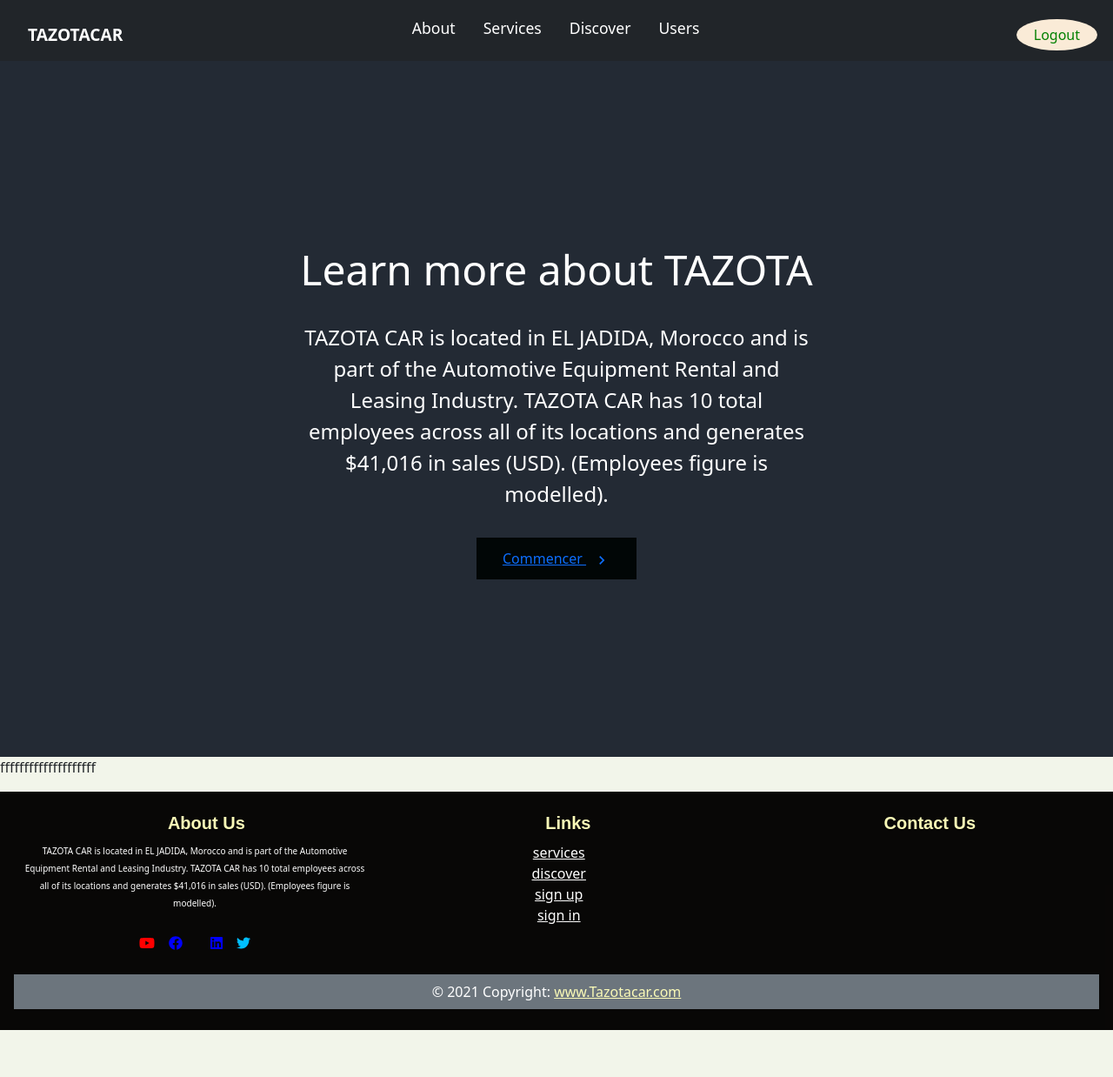
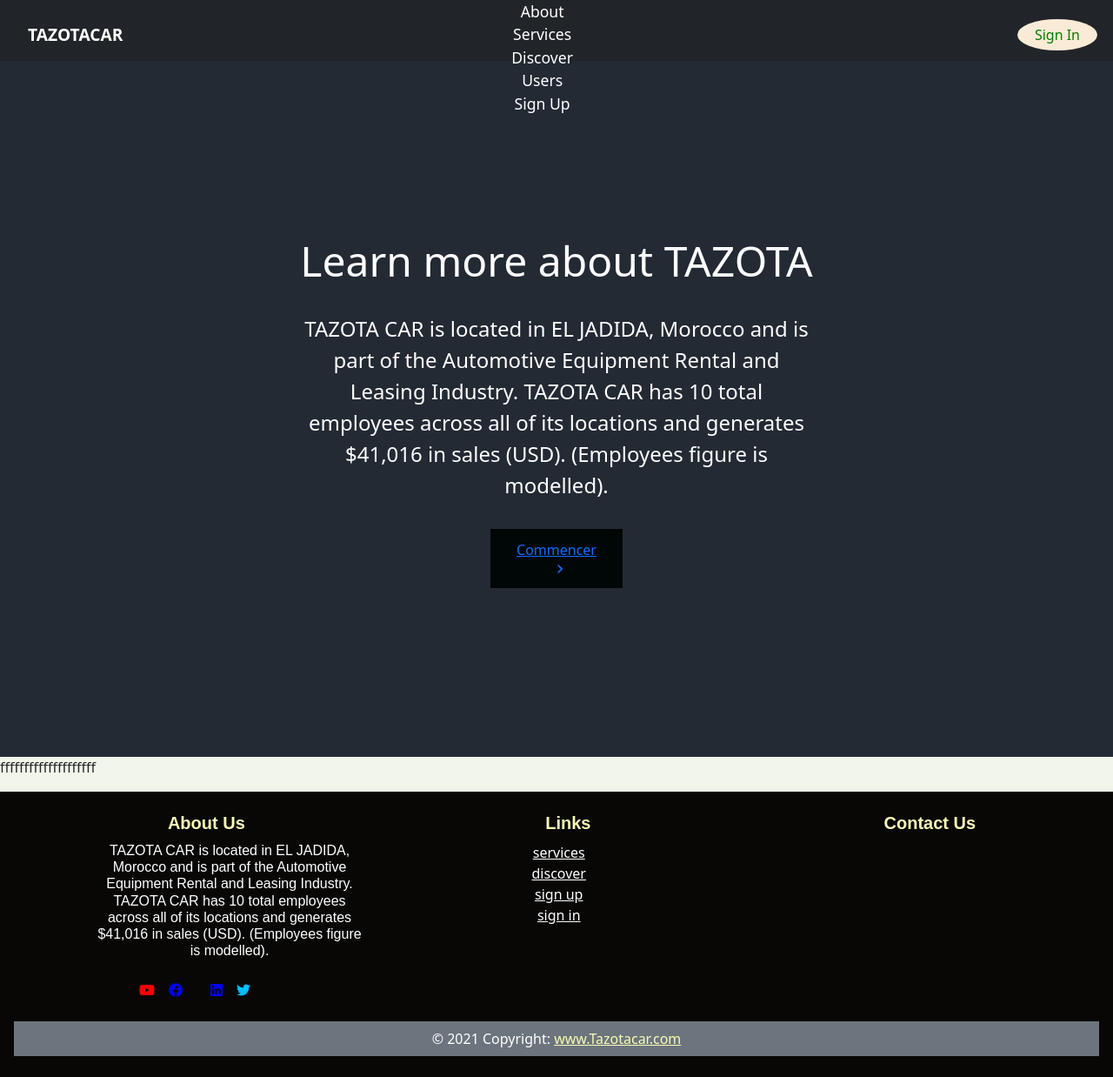
Before and after one commit to ibkhalili/RentalCar, a React (Create React App) app: page / in a window 1280 px wide. Shown: the whole page at 87% size. Before the commit the page ends 1184 px from the top, so only its background shows below. Built offline with nearby package versions, Linux system fonts and the light colour scheme.

Commit message:
:hammer: remove errors

```diff
--- a/src/components/Footer/Footer.js
+++ b/src/components/Footer/Footer.js
@@ -20,12 +20,12 @@ function Footer() {
         <MDBRow>
           <MDBCol>
             <h5 className="title">About Us</h5>
-            <h9>
+            <h6>
               TAZOTA CAR is located in EL JADIDA, Morocco and is part of the
               Automotive Equipment Rental and Leasing Industry. TAZOTA CAR has
               10 total employees across all of its locations and generates
               $41,016 in sales (USD). (Employees figure is modelled).
-            </h9>
+            </h6>
             <div className="social-container my-4 w-3">
               <a
                 href="https://www.youtube.com"
--- a/src/components/Navbar/index.js
+++ b/src/components/Navbar/index.js
@@ -29,7 +29,7 @@ const Navbar = ({ toggle }) => {
           <MobileIcon onClick={toggle}>
             <FaBars />
           </MobileIcon>
-          <NavMenu classeName="navbar-nav mr-auto">
+          <NavMenu className="navbar-nav mr-auto">
             <NavItems>
               <NavLinks to="about">About</NavLinks>
             </NavItems>
--- a/src/components/Sections/SectionElements.js
+++ b/src/components/Sections/SectionElements.js
@@ -1,6 +1,6 @@
-import styled from "styled-components";
-import { MdKeyboardArrowRight, MdArrowForward } from 'react-icons/md';
-import { Link as LinkRouter } from "react-router-dom";
+import styled from 'styled-components';
+import { MdArrowForward, MdKeyboardArrowRight } from 'react-icons/md';
+import { Link } from 'react-router-dom';
 
 export const SectionsContainer = styled.div`
   background: #0c0c0c;
@@ -66,7 +66,7 @@ export const Prg1 = styled.div`
     font-size: 18px;
   }
 `;
-export const PrgBtnWrapper = styled(LinkRouter)`
+export const PrgBtnWrapper = styled(Link)`
   display: flex;
   margin-top: 32px;
   flex-direction: column;
--- a/src/components/Sections/index.js
+++ b/src/components/Sections/index.js
@@ -15,7 +15,7 @@ import Video from 'video.mp4';
 
 function Sections() {
   const [hover, setHover] = useState(false);
-  const Onhover = () => {
+  const onHover = () => {
     setHover(!hover);
   };
 
@@ -32,10 +32,13 @@ function Sections() {
           total employees across all of its locations and generates $41,016 in
           sales (USD). (Employees figure is modelled).
         </Prg1>
-        <PrgBtnWrapper>
-          <Button to="signup" onMouseEnter={Onhover} onMouseleave={Onhover}>
-            Commencer {hover ? <ArrowForward /> : <ArrowRight />}
-          </Button>
+        <PrgBtnWrapper
+          to="/signup"
+          as={Button}
+          onMouseEnter={onHover}
+          onMouseLeave={onHover}
+        >
+          Commencer {hover ? <ArrowForward /> : <ArrowRight />}
         </PrgBtnWrapper>
       </SectionContent>
     </SectionsContainer>
--- a/src/pages/Logout.js
+++ b/src/pages/Logout.js
@@ -3,13 +3,16 @@ import { Redirect } from 'react-router-dom';
 import { useDispatch } from 'react-redux';
 import { userLogoutRequest } from 'redux/User/userAction';
 import { APP_LOGIN_TOKEN, APP_LOGIN_USER } from 'common/utils/constants';
+import { useEffect } from 'react';
 
 export const Logout = () => {
   const dispatch = useDispatch();
 
-  localStorage.removeItem(APP_LOGIN_TOKEN);
-  localStorage.removeItem(APP_LOGIN_USER);
-  dispatch(userLogoutRequest());
+  useEffect(() => {
+    localStorage.removeItem(APP_LOGIN_TOKEN);
+    localStorage.removeItem(APP_LOGIN_USER);
+    dispatch(userLogoutRequest());
+  }, [dispatch]);
 
   return <Redirect to={'/'} />;
 };
--- a/src/pages/SignUp.js
+++ b/src/pages/SignUp.js
@@ -4,7 +4,7 @@ import SignupContainer from '../Container/SignupContainer';
 
 function Signup() {
   return (
-    <Container classeName="log-box">
+    <Container className="log-box">
       <SignupContainer />
     </Container>
   );
--- a/src/redux/User/userReducer.js
+++ b/src/redux/User/userReducer.js
@@ -9,7 +9,7 @@ import { APP_LOGIN_TOKEN, APP_LOGIN_USER } from 'common/utils/constants';
 
 const initialState = {
   loading: false,
-  loggedIn: localStorage?.getItem(APP_LOGIN_TOKEN) !== '',
+  loggedIn: localStorage.getItem(APP_LOGIN_TOKEN) !== null,
   user: '',
   token: localStorage.getItem(APP_LOGIN_TOKEN),
   username: localStorage.getItem(APP_LOGIN_USER) || '',
@@ -25,6 +25,7 @@ const userReducer = (state = initialState, action) => {
         loggedIn: false,
         token: '',
         username: '',
+        redirectTo: '',
       };
     case LOGIN_REQUEST:
       return {
```
